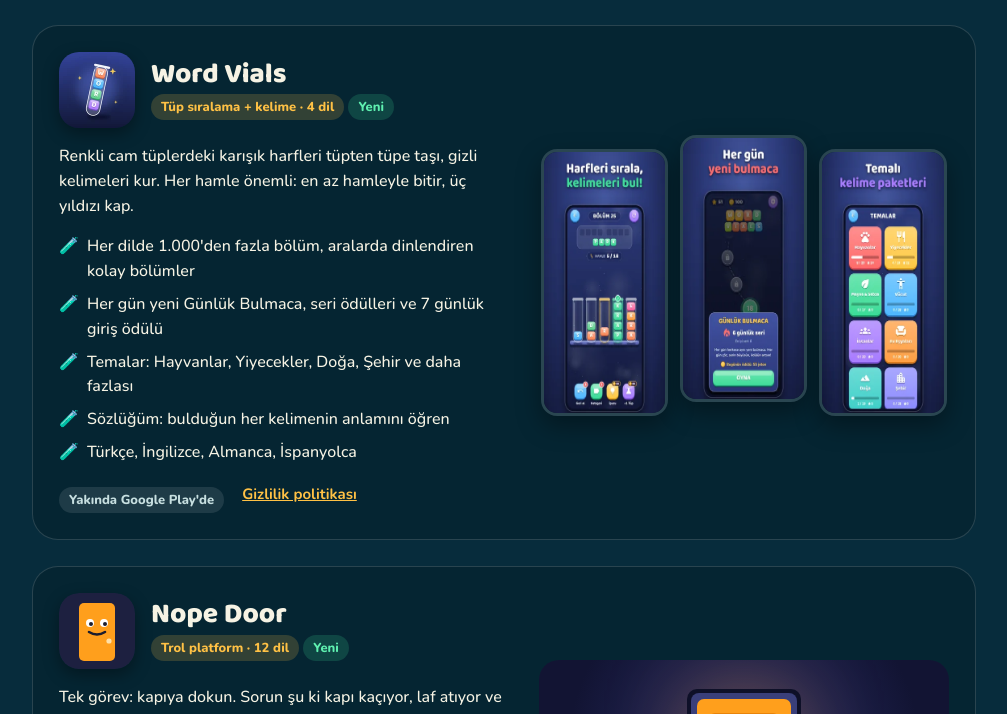
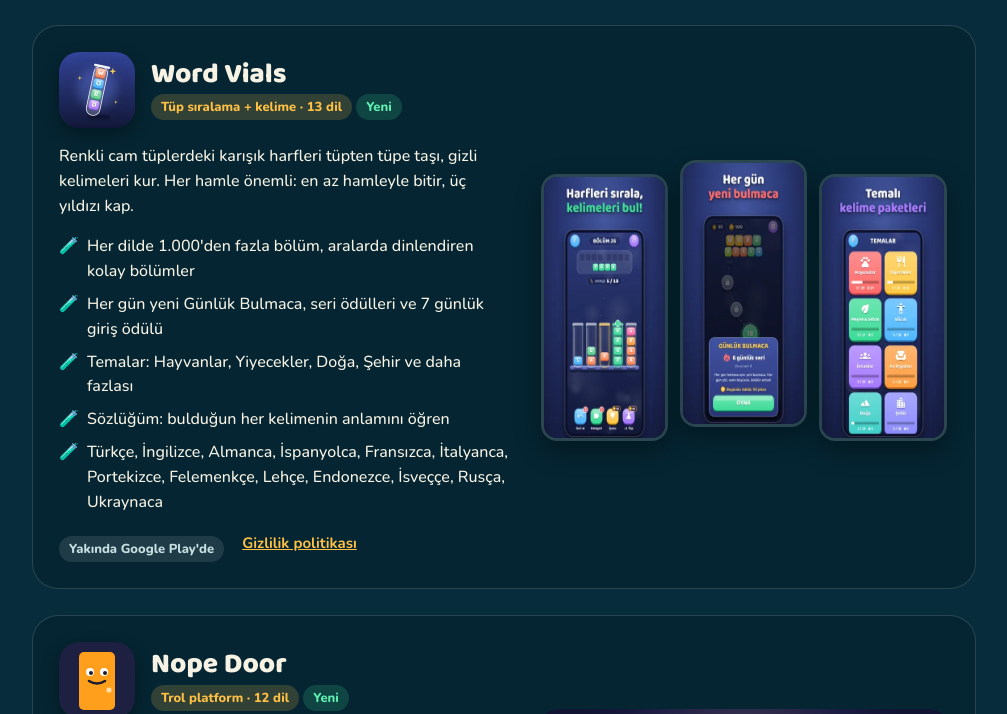
Before and after one commit to ErenFRT/ErenFRT.github.io, a plain HTML site: page index.html in a window 1280 px wide. Shown: the part 724-1438 px from the top of the page, without its empty margins (136-1143 px from the left). Drawn offline with nearby package versions, Linux system fonts and the light colour scheme.

Commit message:
Word Vials: 13 dil
Co-Authored-By: Claude Opus 5.5 <noreply@anthropic.com>
Claude-Session: https://claude.ai/code/session_01C651TxW6SZYgkiFvbxuFU9

```diff
--- a/index.html
+++ b/index.html
@@ -142,7 +142,7 @@ footer a{color:var(--muted)}
         <div>
           <div class="head">
             <img src="img/wv-icon.webp" alt="Word Vials simgesi" width="76" height="76">
-            <div><h3>Word Vials</h3><span class="tag">Tüp sıralama + kelime · 4 dil</span> <span class="tag new">Yeni</span></div>
+            <div><h3>Word Vials</h3><span class="tag">Tüp sıralama + kelime · 13 dil</span> <span class="tag new">Yeni</span></div>
           </div>
           <p>Renkli cam tüplerdeki karışık harfleri tüpten tüpe taşı, gizli kelimeleri kur. Her hamle önemli: en az hamleyle bitir, üç yıldızı kap.</p>
           <ul>
@@ -150,7 +150,7 @@ footer a{color:var(--muted)}
             <li>Her gün yeni Günlük Bulmaca, seri ödülleri ve 7 günlük giriş ödülü</li>
             <li>Temalar: Hayvanlar, Yiyecekler, Doğa, Şehir ve daha fazlası</li>
             <li>Sözlüğüm: bulduğun her kelimenin anlamını öğren</li>
-            <li>Türkçe, İngilizce, Almanca, İspanyolca</li>
+            <li>Türkçe, İngilizce, Almanca, İspanyolca, Fransızca, İtalyanca, Portekizce, Felemenkçe, Lehçe, Endonezce, İsveççe, Rusça, Ukraynaca</li>
           </ul>
           <div class="small">
             <span class="tag soon">Yakında Google Play'de</span>
```
